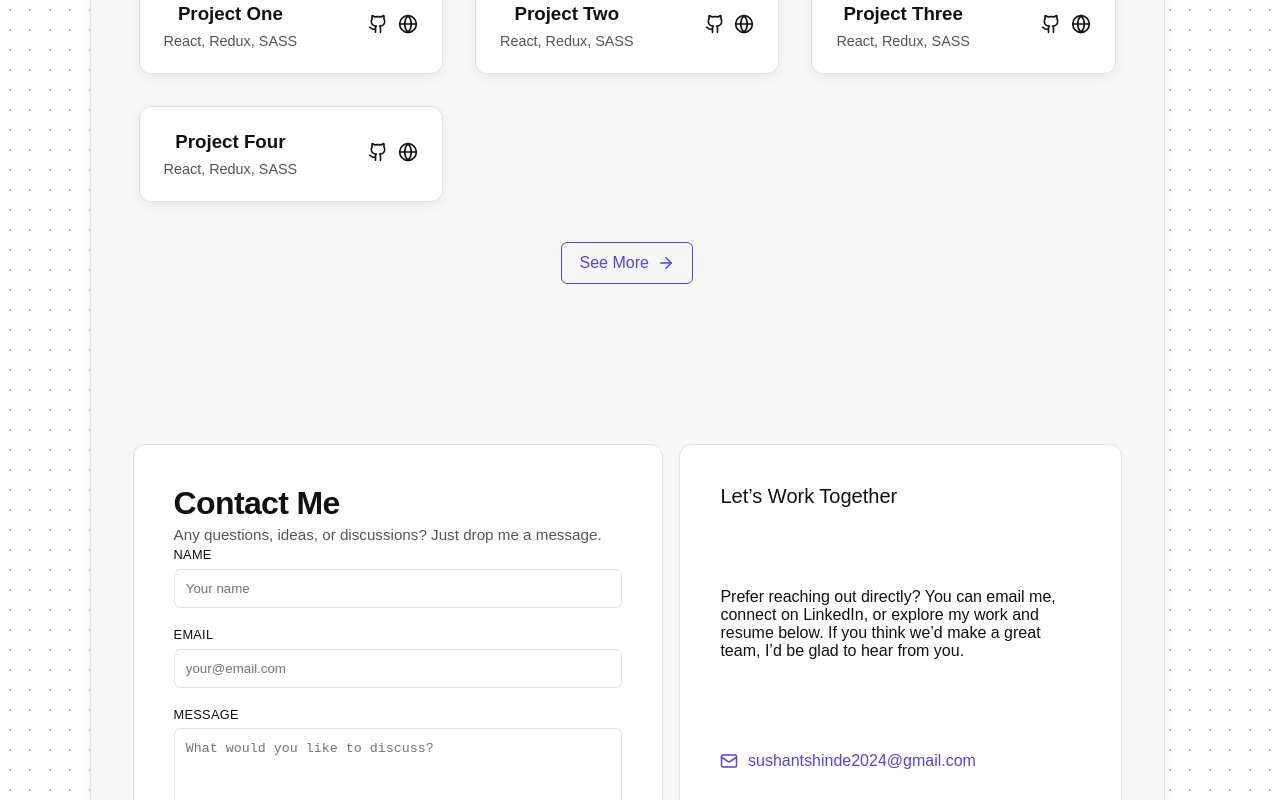
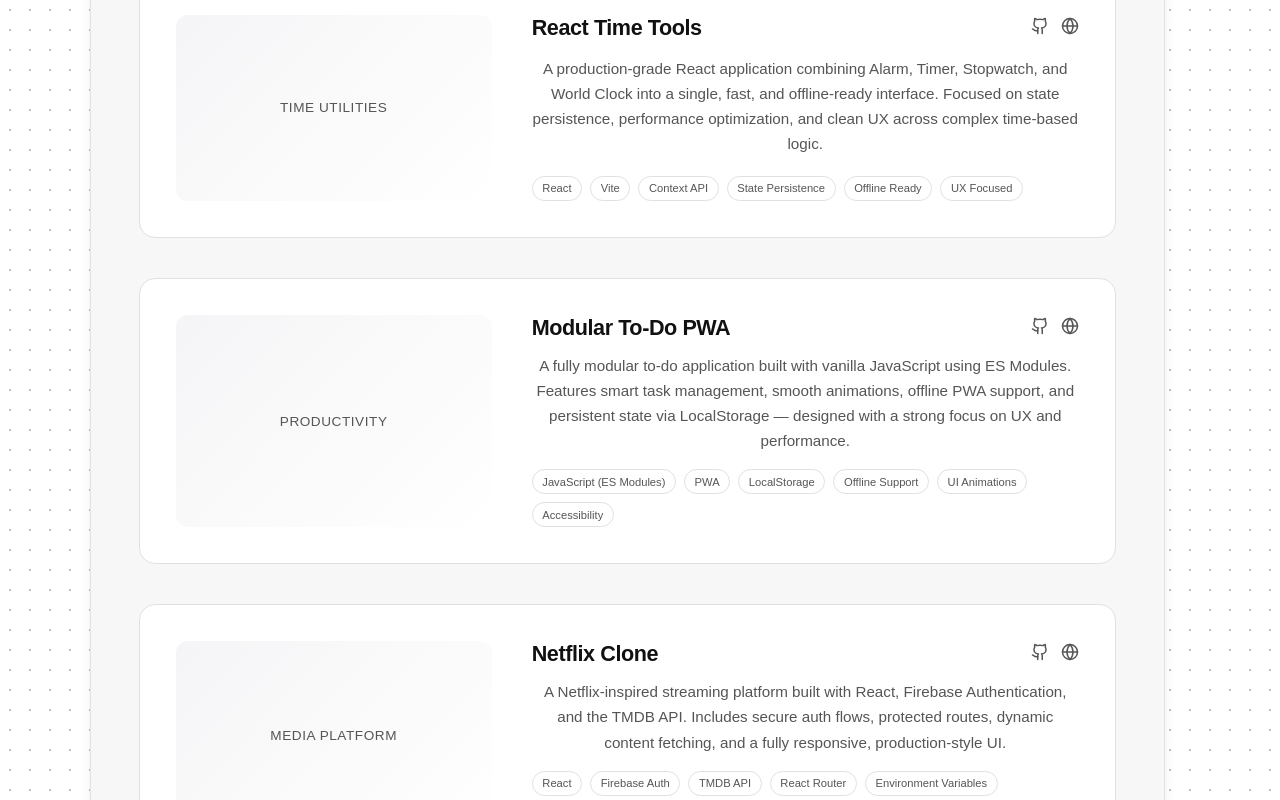
Before and after one commit to sushantshinde7/sushant-portfolio, a React (Vite) app: page / in a window 1280 px wide. Shown: the part 1460-2260 px from the top of the page. Built offline with nearby package versions, Linux system fonts and the light colour scheme.

Commit message:
feat(projects): add dynamic project cards with reusable ProjectCard and data-driven rendering

```diff
--- a/src/components/ProjectCard.jsx
+++ b/src/components/ProjectCard.jsx
@@ -1,25 +1,45 @@
 import { Github, Globe } from "lucide-react";
 import "../styles/ProjectCard.css";
 
-function ProjectCard({ title, tech }) {
+function ProjectCard({
+  title,
+  label,
+  description,
+  tags,
+  github,
+  live
+}) {
   return (
-    <div className="card">
-      <div className="project-info">
-        <div className="project-bio">
-          <h3>{title}</h3>
-          <p>{tech}</p>
-        </div>
+    <article className="project-card">
+      {/* LEFT — Visual */}
+      <div className="project-visual">
+        <span className="visual-label">{label}</span>
+      </div>
 
-        <div className="project-link">
-          <a href="#" target="_blank" aria-label="GitHub">
-            <Github size={20} />
-          </a>
-          <a href="#" target="_blank" aria-label="Live Demo">
-            <Globe size={20} />
-          </a>
-        </div>
+      {/* RIGHT — Content */}
+      <div className="project-content">
+        <header className="project-header">
+          <h3 className="project-title">{title}</h3>
+
+          <div className="project-actions">
+            <a href={github} target="_blank" rel="noreferrer" aria-label="GitHub">
+              <Github size={18} />
+            </a>
+            <a href={live} target="_blank" rel="noreferrer" aria-label="Live Demo">
+              <Globe size={18} />
+            </a>
+          </div>
+        </header>
+
+        <p className="project-description">{description}</p>
+
+        <ul className="project-tags">
+          {tags.map((tag, i) => (
+            <li key={i}>{tag}</li>
+          ))}
+        </ul>
       </div>
-    </div>
+    </article>
   );
 }
 
--- a/src/components/Projects.jsx
+++ b/src/components/Projects.jsx
@@ -4,24 +4,79 @@ import { ArrowRight } from "lucide-react";
 
 function Projects() {
   const projectList = [
-    { title: "Project One", tech: "React, Redux, SASS" },
-    { title: "Project Two", tech: "React, Redux, SASS" },
-    { title: "Project Three", tech: "React, Redux, SASS" },
-    { title: "Project Four", tech: "React, Redux, SASS" }
+    {
+      title: "React Time Tools",
+      label: "Time Utilities",
+      description:
+        "A production-grade React application combining Alarm, Timer, Stopwatch, and World Clock into a single, fast, and offline-ready interface. Focused on state persistence, performance optimization, and clean UX across complex time-based logic.",
+      tags: [
+        "React",
+        "Vite",
+        "Context API",
+        "State Persistence",
+        "Offline Ready",
+        "UX Focused",
+      ],
+      github: "https://github.com/sushantshinde7/react-time-tools",
+      live: "https://react-time-tools.vercel.app/",
+    },
+    {
+      title: "Modular To-Do PWA",
+      label: "Productivity",
+      description:
+        "A fully modular to-do application built with vanilla JavaScript using ES Modules. Features smart task management, smooth animations, offline PWA support, and persistent state via LocalStorage — designed with a strong focus on UX and performance.",
+      tags: [
+        "JavaScript (ES Modules)",
+        "PWA",
+        "LocalStorage",
+        "Offline Support",
+        "UI Animations",
+        "Accessibility",
+      ],
+      github: "https://github.com/sushantshinde7/modular-todo-js",
+      live: "https://sushantshinde7.github.io/modular-todo-js/",
+    },
+    {
+      title: "Netflix Clone",
+      label: "Media Platform",
+      description:
+        "A Netflix-inspired streaming platform built with React, Firebase Authentication, and the TMDB API. Includes secure auth flows, protected routes, dynamic content fetching, and a fully responsive, production-style UI.",
+      tags: [
+        "React",
+        "Firebase Auth",
+        "TMDB API",
+        "React Router",
+        "Environment Variables",
+        "Responsive UI",
+      ],
+      github: "https://github.com/sushantshinde7/netflix-clone-react-firebase",
+      live: "https://my-netflix-clone-react.vercel.app/",
+    }
   ];
 
   return (
     <section id="projects" className="project-container container">
       <div className="division"></div>
+
       <div className="content-text">
         <h2>Projects</h2>
-        <p>Check out some of my personal and paid projects</p>
+        <p>Selected personal and production-ready work</p>
       </div>
-      <article className="project">
-        {projectList.map((proj, index) => (
-          <ProjectCard key={index} title={proj.title} tech={proj.tech} />
+
+      <div className="projects-list">
+        {projectList.map((project, index) => (
+          <ProjectCard
+            key={index}
+            title={project.title}
+            label={project.label}
+            description={project.description}
+            tags={project.tags}
+            github={project.github}
+            live={project.live}
+          />
         ))}
-      </article>
+      </div>
+
       <a className="btn btn-secondary" href="#" target="_blank">
         See More <ArrowRight size={18} />
       </a>
--- a/src/styles/Contact.css
+++ b/src/styles/Contact.css
@@ -29,7 +29,7 @@
 #contact {
   background: linear-gradient(
     180deg,
-    var(--bg) 0%,
+    transparent 0%,
     var(--footer-bg) 100%
   );
 }
--- a/src/styles/ProjectCard.css
+++ b/src/styles/ProjectCard.css
@@ -1,38 +1,126 @@
-.card {
-  background: var(--surface-1);
+.project-card {
+  display: grid;
+  grid-template-columns: clamp(280px, 35%, 420px) 1fr;
+  gap: 2.5rem;
+
+  padding: 2.25rem;
+  margin-bottom: 2.5rem;
+
+  min-height: 260px;
+
+  background: var(--card-bg);
   border: 1px solid var(--border);
-  border-radius: 12px;
-  padding: 1.5rem;
-  box-shadow: var(--shadow);
-  transition: transform 0.2s ease;
+  border-radius: 16px;
+
+  transition: transform 0.25s ease, box-shadow 0.25s ease;
 }
 
-.card:hover {
-  transform: translateY(-5px);
+.project-card:hover {
+  transform: translateY(-4px);
+  box-shadow: var(--shadow);
 }
 
-.project-info {
+
+/* LEFT — Placeholder visual */
+.project-visual {
+  position: relative;
+  border-radius: 12px;
+
+  background: linear-gradient(
+    135deg,
+    var(--surface-2),
+    var(--surface-1)
+  );
+
   display: flex;
-  justify-content: space-between;
   align-items: center;
+  justify-content: center;
+
+  min-height: 100%;
 }
 
-.project-bio h3 {
-  color: var(--text);
-  margin-bottom: 0.5rem;
+
+
+.visual-label {
+  font-size: 0.85rem;
+  font-weight: 500;
+  letter-spacing: 0.04em;
+  text-transform: uppercase;
+  color: var(--text-muted);
 }
 
-.project-bio p {
-  color: var(--text-muted);
-  font-size: 0.9rem;
+/* RIGHT — Content */
+.project-content {
+  display: flex;
+  flex-direction: column;
+  justify-content: space-between;
 }
 
-.project-link a {
-  margin-left: 0.6rem;
+.project-header {
+  display: flex;
+  align-items: center;
+  justify-content: space-between;
+  margin-bottom: 0.75rem;
+}
+
+.project-title {
+  font-size: 1.35rem;
+  font-weight: 600;
+  letter-spacing: -0.02em;
+}
+
+.project-actions {
+  display: flex;
+  gap: 0.75rem;
+}
+
+.project-actions a {
+  color: var(--text-muted);
+  transition: color 0.2s ease, transform 0.15s ease;
+}
+
+.project-actions a:hover {
   color: var(--primary);
-  font-size: 1.3rem;
-  color: var(--text);
-  display: inline-flex;
-  align-items: center;
-  transition: color 0.2s ease;
+  transform: translateY(-2px);
 }
+
+.project-description {
+  font-size: 0.95rem;
+  line-height: 1.65;
+  color: var(--text-muted);
+  margin-bottom: 1rem;
+}
+
+/* Tech tags */
+.project-tags {
+  display: flex;
+  flex-wrap: wrap;
+  gap: 0.5rem;
+
+  list-style: none;
+  padding: 0;
+  margin: 0;
+}
+
+.project-tags li {
+  font-size: 0.7rem;
+  padding: 0.35rem 0.6rem;
+
+  border: 1px solid var(--border);
+  border-radius: 999px;
+
+  color: var(--text-muted);
+  background: var(--surface-1);
+}
+
+/* RESPONSIVE */
+@media (max-width: 768px) {
+  .project-card {
+    grid-template-columns: 1fr;
+    padding: 1.75rem;
+  }
+
+  .project-visual {
+    min-height: 200px;
+  }
+}
```
